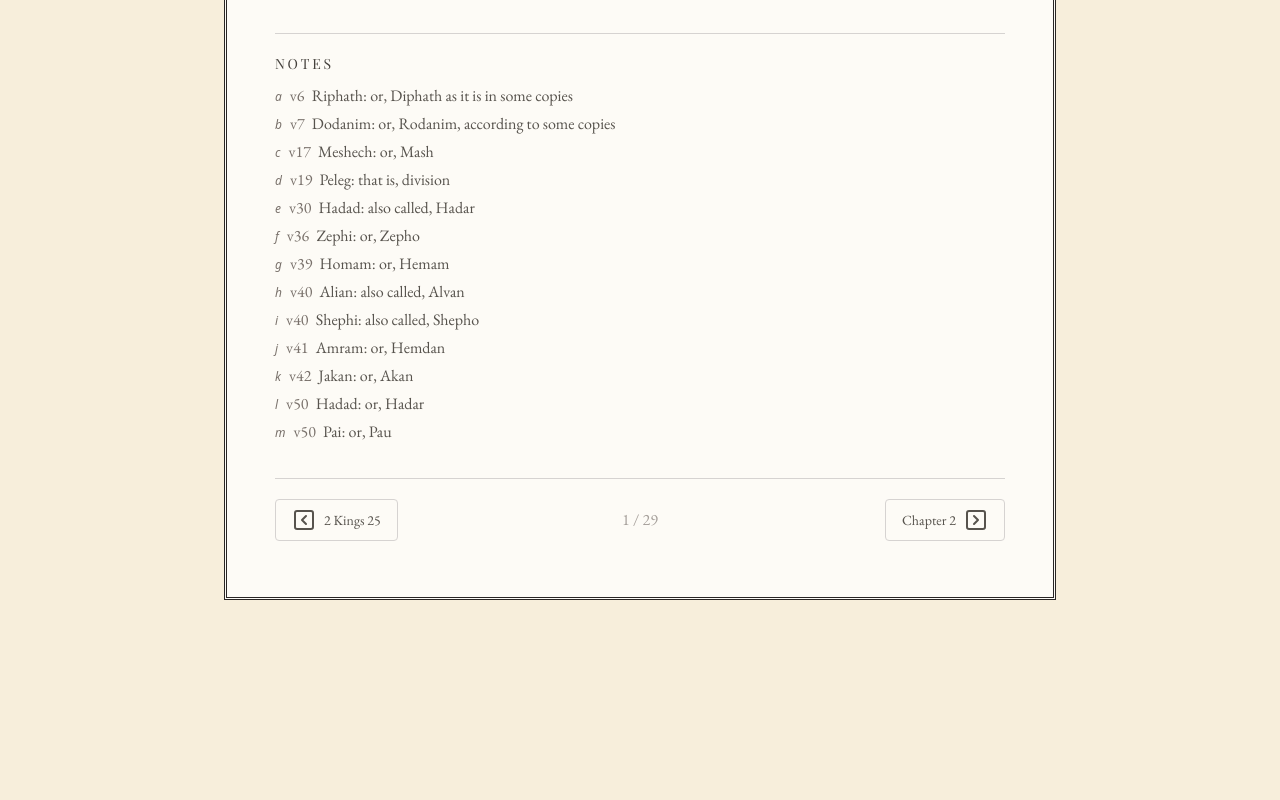
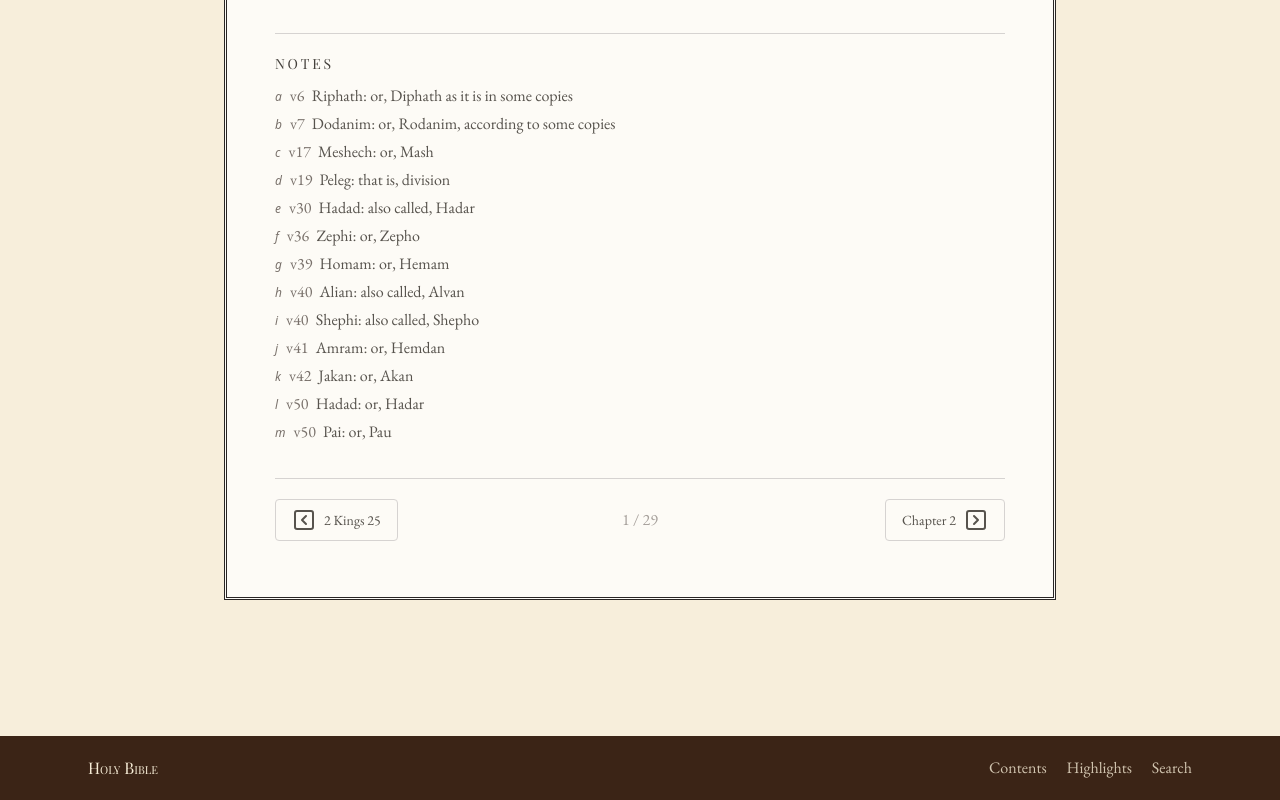
Before and after one commit to bishop67/my-bible, a Next.js app: page /read/1-chronicles/1 in a window 1280 px wide. Shown: the part 2266-3066 px from the top of the page. Before the commit the page ends 2922 px from the top, so only its background shows below. Built offline with nearby package versions, Linux system fonts and the light colour scheme; a web font is replaced by a local one.

Commit message:
Added footer to all pages

```diff
--- a/app/books/layout.tsx
+++ b/app/books/layout.tsx
@@ -1,6 +1,7 @@
 import Link from "next/link";
 import { ArrowLeft } from "lucide-react";
 import { tocStyle } from "@/lib/toc-style";
+import SiteFooter from "@/components/site-footer";
 
 // The table of contents (page.tsx) is left exactly as written. This layout sets it like
 // the contents page of an old Bible: a Doré frontispiece on one side, the list on paper
@@ -8,6 +9,7 @@ import { tocStyle } from "@/lib/toc-style";
 // only restyle the page's own elements into the site's fonts and colours.
 export default function BooksLayout({ children }: { children: React.ReactNode }) {
   return (
+    <>
     <div className="min-h-screen bg-[var(--paper)] text-stone-900 lg:grid lg:grid-cols-[minmax(0,5fr)_minmax(0,7fr)]">
       <aside className="p-4 lg:sticky lg:top-0 lg:h-screen lg:p-8">
         <figure className="flex h-64 flex-col border border-stone-400/70 bg-[#f4efe4] p-2 shadow-[0_12px_30px_-18px_rgb(28_25_23/0.6)] sm:h-80 lg:h-full lg:p-3">
@@ -38,5 +40,7 @@ export default function BooksLayout({ children }: { children: React.ReactNode })
         </div>
       </div>
     </div>
+    <SiteFooter />
+    </>
   );
 }
--- a/app/read/[book]/[chapter]/page.tsx
+++ b/app/read/[book]/[chapter]/page.tsx
@@ -6,6 +6,7 @@ import { chapterArt } from '@/lib/art';
 import { InlinePlate, MarginPlates } from '@/components/chapter-art';
 import VerseTools from '@/components/verse-tools';
 import ContinueReading from '@/components/continue-reading';
+import SiteFooter from '@/components/site-footer';
 
 export default async function BiblePage({
   params,
@@ -62,6 +63,7 @@ export default async function BiblePage({
 
   // The page and its pictures sit side by side as one centred group.
   return (
+    <>
     <main className="flex min-h-screen items-start justify-center gap-10 overflow-x-clip bg-[var(--paper)] px-3 py-6 sm:px-6 sm:py-14">
       <article className="w-full max-w-[52rem] min-w-0 border-[3px] border-double border-stone-800 bg-[#fdfbf6] px-6 pt-8 pb-10 text-stone-900 sm:px-12 sm:pt-10 sm:pb-14">
 
@@ -187,5 +189,7 @@ export default async function BiblePage({
         verses={chapterData.verses.map((v) => ({ verse: v.verse, text: v.text }))}
       />
     </main>
+    <SiteFooter />
+    </>
   );
 }
```
